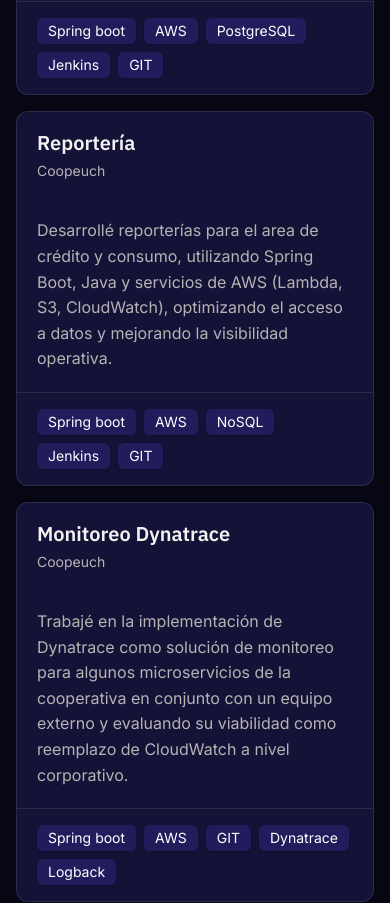
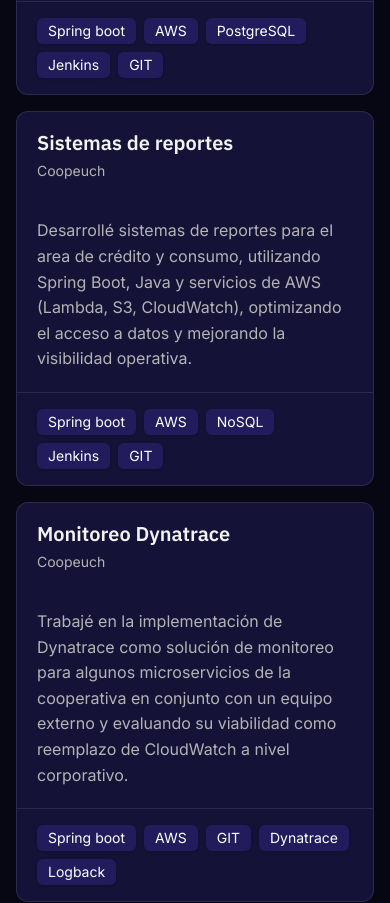
Before and after one commit to jesussb560/portfolio-26, an Angular app: page / in a window 390 px wide. Shown: the part 1460-2363 px from the top of the page. Built offline with nearby package versions, Linux system fonts and the light colour scheme.

Commit message:
Fix text in footer and project sections

```diff
--- a/src/app/features/footer/footer.html
+++ b/src/app/features/footer/footer.html
@@ -1,8 +1,7 @@
 <footer class="border-t border-white/10 bg-dark">
-  <div class="max-w-7xl mx-auto px-4 sm:px-6 lg:px-8 sm:py-10 lg:px-12">
+  <div class="max-w-7xl mx-auto px-4 py-4 sm:px-6 lg:px-8 sm:py-10 lg:px-12">
     <div class="grid gap-8 sm:grid-cols-2 lg:grid-cols-3">
 
-      <!-- Nombre -->
       <div class="space-y-2">
         <p class="text-base font-semibold text-white">
           Juan Segura B.
@@ -15,7 +14,6 @@
         </p>
       </div>
 
-      <!-- Secciones -->
       <div>
         <p class="mb-3 text-sm font-semibold text-white">
           Secciones
@@ -28,7 +26,6 @@
         </ul>
       </div>
 
-      <!-- Contacto -->
       <div>
         <p class="mb-3 text-sm font-semibold text-white">
           Contacto
--- a/src/app/features/projects/projects.html
+++ b/src/app/features/projects/projects.html
@@ -25,9 +25,9 @@
       }
     </div>
   </app-card>
-  <app-card title="Reportería" subtitle="Coopeuch">
+  <app-card title="Sistemas de reportes" subtitle="Coopeuch">
     <p>
-      Desarrollé reporterías para el area de crédito y consumo, utilizando Spring Boot, Java y servicios de AWS (Lambda, S3, CloudWatch), optimizando el acceso a datos y mejorando la visibilidad operativa.
+      Desarrollé sistemas de reportes para el area de crédito y consumo, utilizando Spring Boot, Java y servicios de AWS (Lambda, S3, CloudWatch), optimizando el acceso a datos y mejorando la visibilidad operativa.
     </p>
     <div card-footer class="flex flex-wrap gap-2">
       @for (chip of getChips('report'); track chip) {
--- a/src/styles.scss
+++ b/src/styles.scss
@@ -17,6 +17,24 @@
   --color-surface: var(--color-dark-middle);
   --color-text: var(--color-white-top);
   --color-muted: var(--color-white-middle);
+}
+
+html {
+  scroll-behavior: smooth;
+}
+
+::-webkit-scrollbar {
+  width: 5px;
+}
+
+/* Track */
+::-webkit-scrollbar-track {
+  background: var(--color-background);
+}
+
+/* Thumb */
+::-webkit-scrollbar-thumb {
+  background: var(--color-dark-top);
 }
 
 @layer base {
@@ -89,10 +107,3 @@
     line-height: 1.55;
   }
 }
-
-@layer components {
-  .card {
-    background-color: var(--color-dark-middle);
-    border-color: var(--color-dark-middle);
-  }
-}
```
